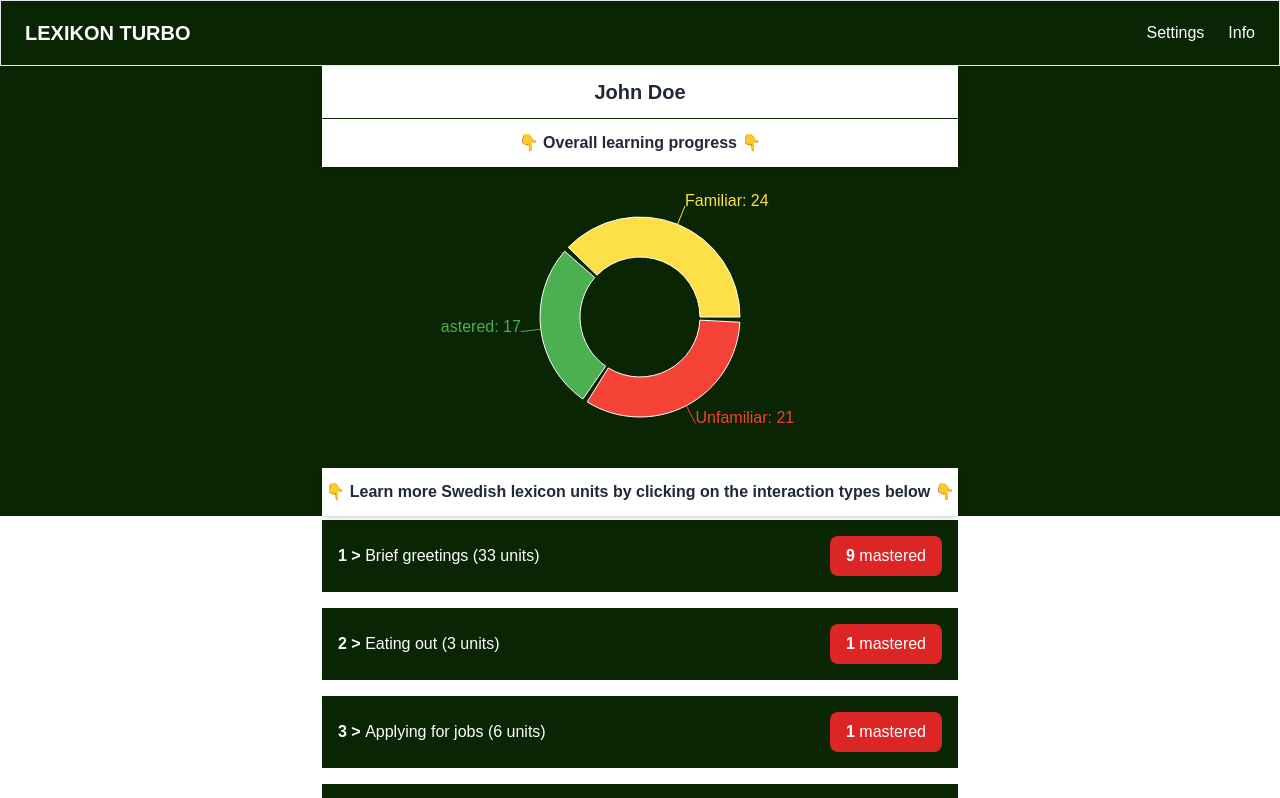
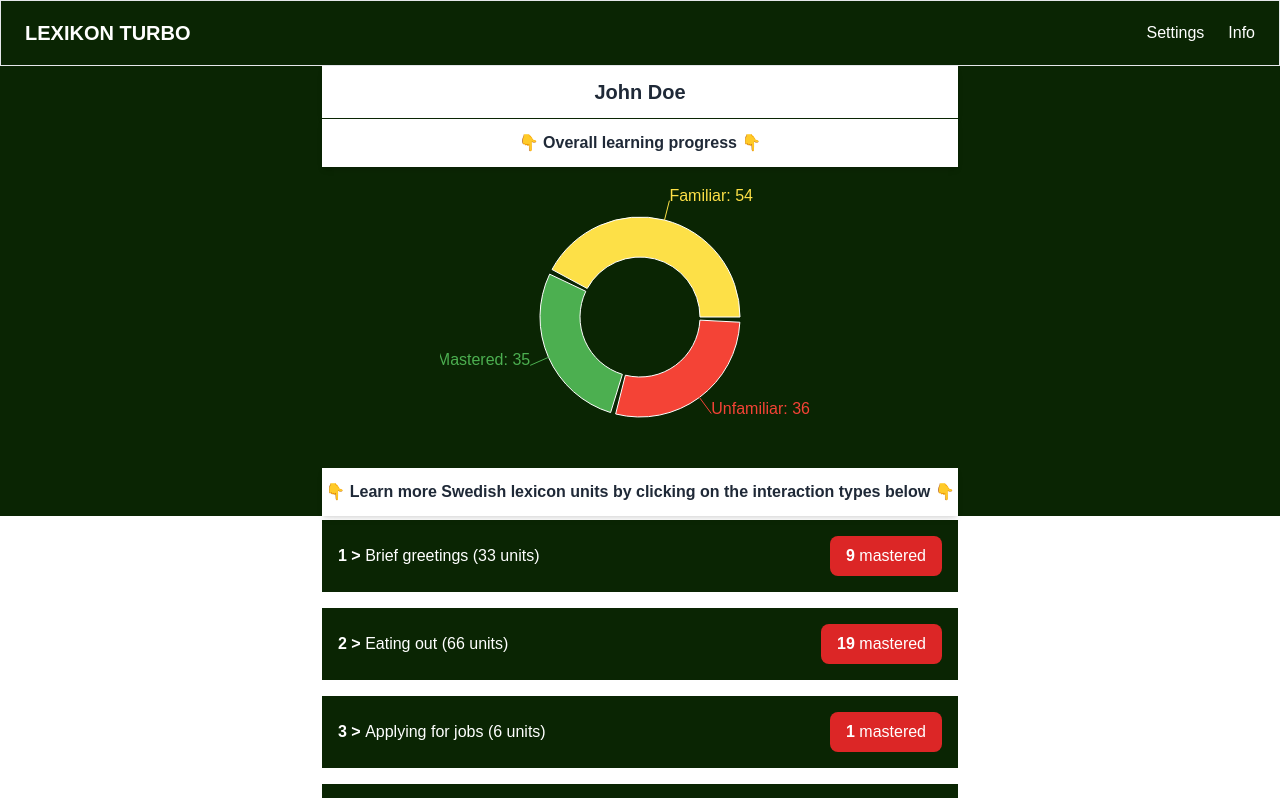
Before and after one commit to KristofferGW/lexicon-turbo-mvp, a Next.js app: page / in a window 1280 px wide. Shown: the top 798 px of the page. Built offline with nearby package versions, Linux system fonts and the light colour scheme.

Commit message:
Added a 66 word array

```diff
--- a/src/app/data/test.js
+++ b/src/app/data/test.js
@@ -1,37 +1,71 @@
 const words = [
-    { "swedish": "Hej", "english": "Hello", "status": "Mastered" },
-    { "swedish": "Hej då", "english": "Good bye", "status": "Familiar" },
-    { "swedish": "Läget?", "english": "What's up?", "status": "Unfamiliar" },
-    { "swedish": "Tack", "english": "Thank you", "status": "Mastered" },
-    { "swedish": "Varsågod", "english": "You're welcome", "status": "Familiar" },
-    { "swedish": "Ja", "english": "Yes", "status": "Mastered" },
-    { "swedish": "Nej", "english": "No", "status": "Mastered" },
-    { "swedish": "Snälla", "english": "Please", "status": "Familiar" },
-    { "swedish": "Förlåt", "english": "Sorry", "status": "Familiar" },
-    { "swedish": "God morgon", "english": "Good morning", "status": "Familiar" },
-    { "swedish": "God natt", "english": "Good night", "status": "Unfamiliar" },
-    { "swedish": "Jag heter...", "english": "My name is...", "status": "Unfamiliar" },
-    { "swedish": "Hur mår du?", "english": "How are you?", "status": "Familiar" },
-    { "swedish": "Bra", "english": "Good", "status": "Mastered" },
-    { "swedish": "Dåligt", "english": "Bad", "status": "Familiar" },
-    { "swedish": "Kanske", "english": "Maybe", "status": "Unfamiliar" },
-    { "swedish": "Jag vet inte", "english": "I don't know", "status": "Unfamiliar" },
-    { "swedish": "Vän", "english": "Friend", "status": "Familiar" },
-    { "swedish": "Familj", "english": "Family", "status": "Unfamiliar" },
-    { "swedish": "Jobb", "english": "Job", "status": "Unfamiliar" },
-    { "swedish": "Hem", "english": "Home", "status": "Familiar" },
-    { "swedish": "Skola", "english": "School", "status": "Unfamiliar" },
-    { "swedish": "Jag älskar dig", "english": "I love you", "status": "Familiar" },
+    { "swedish": "Meny", "english": "Menu", "status": "Mastered" },
+    { "swedish": "Servitör", "english": "Waiter", "status": "Familiar" },
+    { "swedish": "Räkning", "english": "Bill", "status": "Unfamiliar" },
+    { "swedish": "Bord", "english": "Table", "status": "Familiar" },
+    { "swedish": "Stol", "english": "Chair", "status": "Mastered" },
+    { "swedish": "Beställa", "english": "To order", "status": "Unfamiliar" },
+    { "swedish": "Dryck", "english": "Drink", "status": "Familiar" },
     { "swedish": "Mat", "english": "Food", "status": "Mastered" },
-    { "swedish": "Dryck", "english": "Drink", "status": "Familiar" },
     { "swedish": "Vatten", "english": "Water", "status": "Mastered" },
-    { "swedish": "Kaffe", "english": "Coffee", "status": "Mastered" },
+    { "swedish": "Kaffe", "english": "Coffee", "status": "Familiar" },
     { "swedish": "Te", "english": "Tea", "status": "Familiar" },
-    { "swedish": "Snabbt", "english": "Fast", "status": "Unfamiliar" },
-    { "swedish": "Långsamt", "english": "Slow", "status": "Unfamiliar" },
-    { "swedish": "Pengar", "english": "Money", "status": "Familiar" },
-    { "swedish": "Bitcoin", "english": "Bitcoin", "status": "Mastered" },
-    { "swedish": "Resa", "english": "Travel", "status": "Familiar" }
-  ]
+    { "swedish": "Vin", "english": "Wine", "status": "Unfamiliar" },
+    { "swedish": "Öl", "english": "Beer", "status": "Familiar" },
+    { "swedish": "Förrätt", "english": "Appetizer", "status": "Unfamiliar" },
+    { "swedish": "Huvudrätt", "english": "Main course", "status": "Unfamiliar" },
+    { "swedish": "Efterrätt", "english": "Dessert", "status": "Familiar" },
+    { "swedish": "Smör", "english": "Butter", "status": "Mastered" },
+    { "swedish": "Bröd", "english": "Bread", "status": "Familiar" },
+    { "swedish": "Ost", "english": "Cheese", "status": "Mastered" },
+    { "swedish": "Kött", "english": "Meat", "status": "Familiar" },
+    { "swedish": "Fisk", "english": "Fish", "status": "Familiar" },
+    { "swedish": "Kyckling", "english": "Chicken", "status": "Familiar" },
+    { "swedish": "Grönsaker", "english": "Vegetables", "status": "Unfamiliar" },
+    { "swedish": "Frukt", "english": "Fruit", "status": "Mastered" },
+    { "swedish": "Sallad", "english": "Salad", "status": "Familiar" },
+    { "swedish": "Soppa", "english": "Soup", "status": "Unfamiliar" },
+    { "swedish": "Sås", "english": "Sauce", "status": "Familiar" },
+    { "swedish": "Ris", "english": "Rice", "status": "Mastered" },
+    { "swedish": "Potatis", "english": "Potato", "status": "Familiar" },
+    { "swedish": "Pasta", "english": "Pasta", "status": "Mastered" },
+    { "swedish": "Salt", "english": "Salt", "status": "Mastered" },
+    { "swedish": "Peppar", "english": "Pepper", "status": "Mastered" },
+    { "swedish": "Socker", "english": "Sugar", "status": "Familiar" },
+    { "swedish": "Glass", "english": "Ice cream", "status": "Familiar" },
+    { "swedish": "Kaka", "english": "Cake", "status": "Familiar" },
+    { "swedish": "Gaffel", "english": "Fork", "status": "Mastered" },
+    { "swedish": "Kniv", "english": "Knife", "status": "Mastered" },
+    { "swedish": "Sked", "english": "Spoon", "status": "Mastered" },
+    { "swedish": "Tallrik", "english": "Plate", "status": "Familiar" },
+    { "swedish": "Glas", "english": "Glass", "status": "Familiar" },
+    { "swedish": "Servett", "english": "Napkin", "status": "Unfamiliar" },
+    { "swedish": "Notan", "english": "The check", "status": "Unfamiliar" },
+    { "swedish": "Dricks", "english": "Tip", "status": "Unfamiliar" },
+    { "swedish": "Smaklig måltid", "english": "Enjoy your meal", "status": "Familiar" },
+    { "swedish": "Jag är hungrig", "english": "I am hungry", "status": "Familiar" },
+    { "swedish": "Jag är törstig", "english": "I am thirsty", "status": "Familiar" },
+    { "swedish": "Full", "english": "Drunk", "status": "Familiar" },
+    { "swedish": "Vegetarian", "english": "Vegetarian", "status": "Mastered" },
+    { "swedish": "Allergi", "english": "Allergy", "status": "Unfamiliar" },
+    { "swedish": "Innehåller det nötter?", "english": "Does it contain nuts?", "status": "Unfamiliar" },
+    { "swedish": "Kan jag få...", "english": "Can I have...", "status": "Unfamiliar" },
+    { "swedish": "Jag vill ha...", "english": "I want...", "status": "Familiar" },
+    { "swedish": "Det var gott", "english": "It was tasty", "status": "Familiar" },
+    { "swedish": "Jag är mätt", "english": "I am full", "status": "Familiar" },
+    { "swedish": "Toalett", "english": "Toilet", "status": "Familiar" },
+    { "swedish": "Öppet", "english": "Open", "status": "Mastered" },
+    { "swedish": "Stängt", "english": "Closed", "status": "Mastered" },
+    { "swedish": "Frukost", "english": "Breakfast", "status": "Familiar" },
+    { "swedish": "Lunch", "english": "Lunch", "status": "Mastered" },
+    { "swedish": "Middag", "english": "Dinner", "status": "Familiar" },
+    { "swedish": "Smörgås", "english": "Sandwich", "status": "Familiar" },
+    { "swedish": "Bestick", "english": "Cutlery", "status": "Unfamiliar" },
+    { "swedish": "Rekommendation", "english": "Recommendation", "status": "Unfamiliar" },
+    { "swedish": "Dagens rätt", "english": "Dish of the day", "status": "Familiar" },
+    { "swedish": "Buffé", "english": "Buffet", "status": "Mastered" },
+    { "swedish": "Boka bord", "english": "Book a table", "status": "Unfamiliar" }
+  ];
+
 
   console.log(words.length);
--- a/src/app/data/themes.json
+++ b/src/app/data/themes.json
@@ -46,7 +46,70 @@
     "words": [
       { "swedish": "Meny", "english": "Menu", "status": "Mastered" },
       { "swedish": "Servitör", "english": "Waiter", "status": "Familiar" },
-      { "swedish": "Räkning", "english": "Bill", "status": "Unfamiliar" }
+      { "swedish": "Räkning", "english": "Bill", "status": "Unfamiliar" },
+      { "swedish": "Bord", "english": "Table", "status": "Familiar" },
+      { "swedish": "Stol", "english": "Chair", "status": "Mastered" },
+      { "swedish": "Beställa", "english": "To order", "status": "Unfamiliar" },
+      { "swedish": "Dryck", "english": "Drink", "status": "Familiar" },
+      { "swedish": "Mat", "english": "Food", "status": "Mastered" },
+      { "swedish": "Vatten", "english": "Water", "status": "Mastered" },
+      { "swedish": "Kaffe", "english": "Coffee", "status": "Familiar" },
+      { "swedish": "Te", "english": "Tea", "status": "Familiar" },
+      { "swedish": "Vin", "english": "Wine", "status": "Unfamiliar" },
+      { "swedish": "Öl", "english": "Beer", "status": "Familiar" },
+      { "swedish": "Förrätt", "english": "Appetizer", "status": "Unfamiliar" },
+      { "swedish": "Huvudrätt", "english": "Main course", "status": "Unfamiliar" },
+      { "swedish": "Efterrätt", "english": "Dessert", "status": "Familiar" },
+      { "swedish": "Smör", "english": "Butter", "status": "Mastered" },
+      { "swedish": "Bröd", "english": "Bread", "status": "Familiar" },
+      { "swedish": "Ost", "english": "Cheese", "status": "Mastered" },
+      { "swedish": "Kött", "english": "Meat", "status": "Familiar" },
+      { "swedish": "Fisk", "english": "Fish", "status": "Familiar" },
+      { "swedish": "Kyckling", "english": "Chicken", "status": "Familiar" },
+      { "swedish": "Grönsaker", "english": "Vegetables", "status": "Unfamiliar" },
+      { "swedish": "Frukt", "english": "Fruit", "status": "Mastered" },
+      { "swedish": "Sallad", "english": "Salad", "status": "Familiar" },
+      { "swedish": "Soppa", "english": "Soup", "status": "Unfamiliar" },
+      { "swedish": "Sås", "english": "Sauce", "status": "Familiar" },
+      { "swedish": "Ris", "english": "Rice", "status": "Mastered" },
+      { "swedish": "Potatis", "english": "Potato", "status": "Familiar" },
+      { "swedish": "Pasta", "english": "Pasta", "status": "Mastered" },
+      { "swedish": "Salt", "english": "Salt", "status": "Mastered" },
+      { "swedish": "Peppar", "english": "Pepper", "status": "Mastered" },
+      { "swedish": "Socker", "english": "Sugar", "status": "Familiar" },
+      { "swedish": "Glass", "english": "Ice cream", "status": "Familiar" },
+      { "swedish": "Kaka", "english": "Cake", "status": "Familiar" },
+      { "swedish": "Gaffel", "english": "Fork", "status": "Mastered" },
+      { "swedish": "Kniv", "english": "Knife", "status": "Mastered" },
+      { "swedish": "Sked", "english": "Spoon", "status": "Mastered" },
+      { "swedish": "Tallrik", "english": "Plate", "status": "Familiar" },
+      { "swedish": "Glas", "english": "Glass", "status": "Familiar" },
+      { "swedish": "Servett", "english": "Napkin", "status": "Unfamiliar" },
+      { "swedish": "Notan", "english": "The check", "status": "Unfamiliar" },
+      { "swedish": "Dricks", "english": "Tip", "status": "Unfamiliar" },
+      { "swedish": "Smaklig måltid", "english": "Enjoy your meal", "status": "Familiar" },
+      { "swedish": "Jag är hungrig", "english": "I am hungry", "status": "Familiar" },
+      { "swedish": "Jag är törstig", "english": "I am thirsty", "status": "Familiar" },
+      { "swedish": "Full", "english": "Drunk", "status": "Familiar" },
+      { "swedish": "Vegetarian", "english": "Vegetarian", "status": "Mastered" },
+      { "swedish": "Allergi", "english": "Allergy", "status": "Unfamiliar" },
+      { "swedish": "Innehåller det nötter?", "english": "Does it contain nuts?", "status": "Unfamiliar" },
+      { "swedish": "Kan jag få...", "english": "Can I have...", "status": "Unfamiliar" },
+      { "swedish": "Jag vill ha...", "english": "I want...", "status": "Familiar" },
+      { "swedish": "Det var gott", "english": "It was tasty", "status": "Familiar" },
+      { "swedish": "Jag är mätt", "english": "I am full", "status": "Familiar" },
+      { "swedish": "Toalett", "english": "Toilet", "status": "Familiar" },
+      { "swedish": "Öppet", "english": "Open", "status": "Mastered" },
+      { "swedish": "Stängt", "english": "Closed", "status": "Mastered" },
+      { "swedish": "Frukost", "english": "Breakfast", "status": "Familiar" },
+      { "swedish": "Lunch", "english": "Lunch", "status": "Mastered" },
+      { "swedish": "Middag", "english": "Dinner", "status": "Familiar" },
+      { "swedish": "Smörgås", "english": "Sandwich", "status": "Familiar" },
+      { "swedish": "Bestick", "english": "Cutlery", "status": "Unfamiliar" },
+      { "swedish": "Rekommendation", "english": "Recommendation", "status": "Unfamiliar" },
+      { "swedish": "Dagens rätt", "english": "Dish of the day", "status": "Familiar" },
+      { "swedish": "Buffé", "english": "Buffet", "status": "Mastered" },
+      { "swedish": "Boka bord", "english": "Book a table", "status": "Unfamiliar" }
     ]
   },
   {
```
